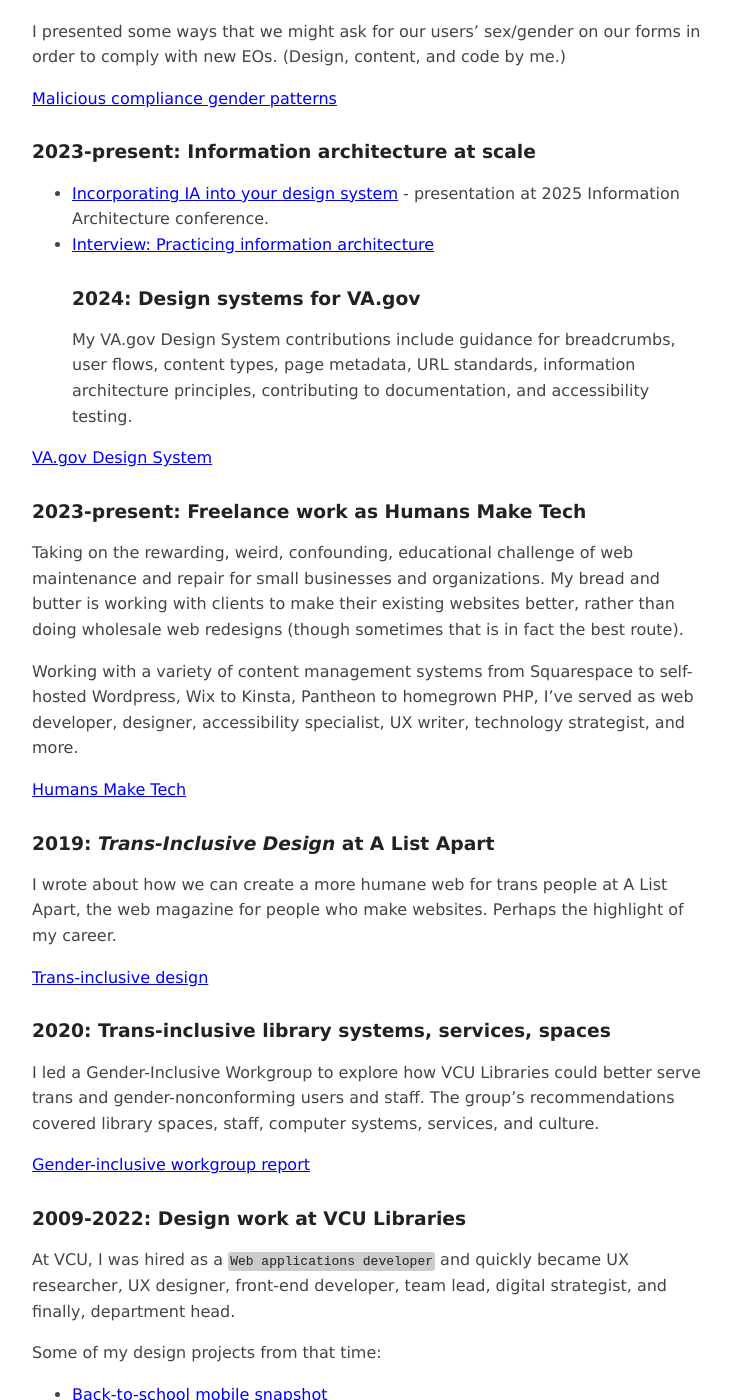
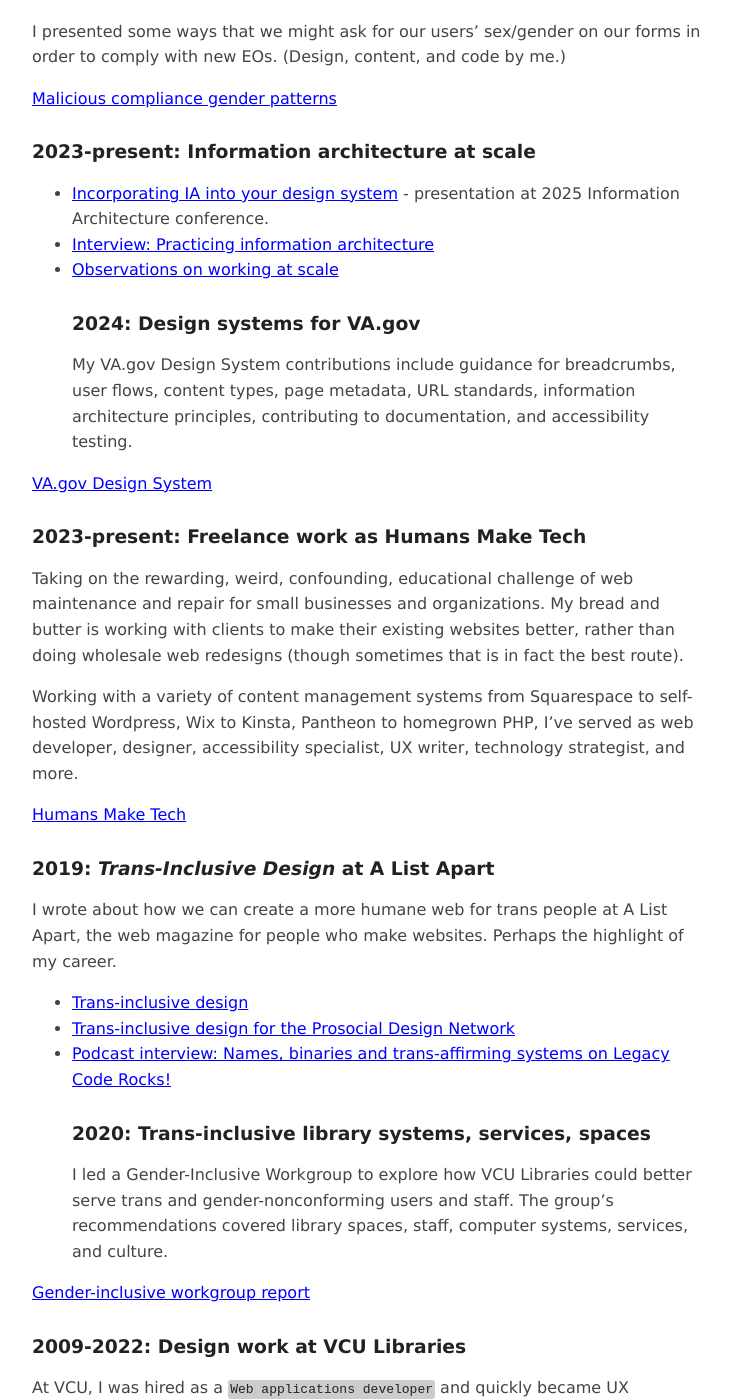
Before and after one commit to erinrwhite/jadeite, a Jekyll site: the page built from work.md, in a window 1280 px wide and 1400 px high, scrolled down 1499 px. Shown: the whole window, without its empty margins (268-999 px from the left). Built offline with Jekyll 4.4.1, drawn with Linux system fonts in a browser that asks for light colours.

Commit message:
more trans-inclusive links
Affected files:
work.md

```diff
--- a/work.md
+++ b/work.md
@@ -48,6 +48,7 @@ I presented some ways that we might ask for our users' sex/gender on our forms i
 ### 2023-present: Information architecture at scale
 - [Incorporating IA into your design system](https://web.archive.org/web/20250615110955/https://www.theiaconference.com/sessions/making-ia-visible-at-scale-representing-information-architecture-in-your-design-system/) - presentation at 2025 Information Architecture conference.
 - [Interview: Practicing information architecture](https://erinrwhite.com/ia-interview/)
+- [Observations on working at scale](https://erinrwhite.com/observations-on-working-at-scale/)
 ### 2024: Design systems for VA.gov
 My VA.gov Design System contributions include guidance for breadcrumbs, user flows, content types, page metadata, URL standards, information architecture principles, contributing to documentation, and accessibility testing.
 
@@ -61,11 +62,14 @@ Working with a variety of content management systems from Squarespace to self-ho
 ### 2019: *Trans-Inclusive Design* at A List Apart
 I wrote about how we can create a more humane web for trans people at A List Apart, the web magazine for people who make websites. Perhaps the highlight of my career.
 
-[Trans-inclusive design](https://alistapart.com/article/trans-inclusive-design/)
+- [Trans-inclusive design](https://alistapart.com/article/trans-inclusive-design/)
+- [Trans-inclusive design for the Prosocial Design Network](https://erinrwhite.com/trans-inclusive-design-prosocial)
+- [Podcast interview: Names, binaries and trans-affirming systems on Legacy Code Rocks!](https://erinrwhite.com/podcast-interview-names-binaries-and-trans-affirming-systems-on-legacy-code-rocks/)
 ### 2020: Trans-inclusive library systems, services, spaces
 I led a Gender-Inclusive Workgroup to explore how VCU Libraries could better serve trans and gender-nonconforming users and staff. The group’s recommendations covered library spaces, staff, computer systems, services, and culture.
 
 [Gender-inclusive workgroup report](https://scholarscompass.vcu.edu/libraries_task/1/)
+
 ### 2009-2022: Design work at VCU Libraries
 At VCU, I was hired as a `Web applications developer` and quickly became UX researcher, UX designer, front-end developer, team lead, digital strategist, and finally, department head.
 
```
